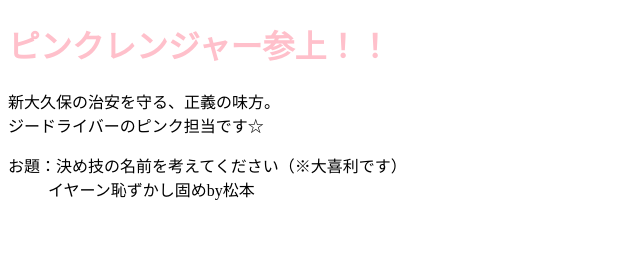
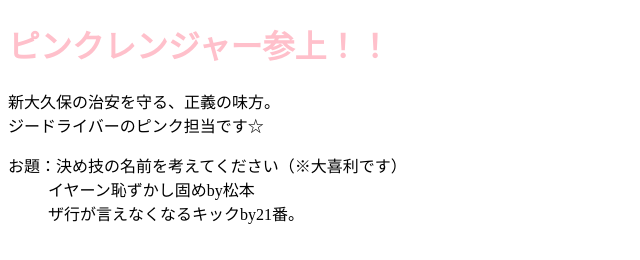
Before and after one commit to zd2C25/GroupPink, a plain HTML site: page index.html in a window 1280 px wide. Shown: the whole page, without its empty margins (0-640 px from the left). Drawn offline with Linux system fonts and the light colour scheme.

Commit message:
お題回答。

```diff
--- a/index.html
+++ b/index.html
@@ -12,7 +12,7 @@
     <dl>
             <dt>お題：決め技の名前を考えてください（※大喜利です）</dt>
             <dd>イヤーン恥ずかし固めby松本</dd>
-            <dd></dd>
+            <dd>ザ行が言えなくなるキックby21番。</dd>
             <dd></dd>
             <dd></dd>
             <dd></dd>
```
